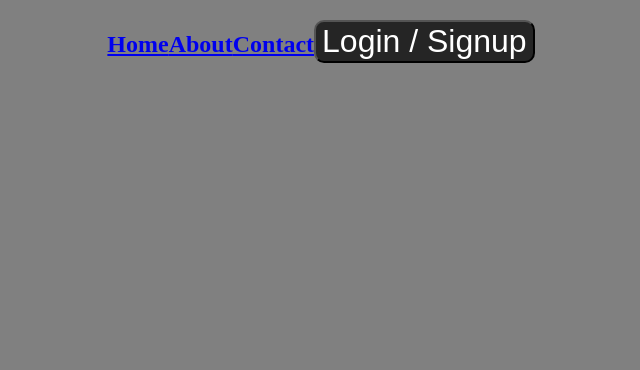
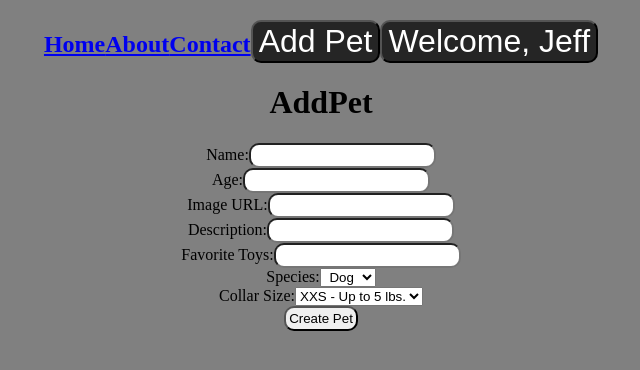
Before and after one commit to team-johnny-bravo/grace-adopter, a React app: page /addpet in a window 1280 px wide. Shown: the top 370 px of the page, without its empty margins (319-959 px from the left). Built offline with nearby package versions, Linux system fonts and the light colour scheme.

Commit message:
Create add pet page

```diff
--- a/src/App.js
+++ b/src/App.js
@@ -5,6 +5,7 @@ import SinglePetPage from "./components/SinglePetPage.jsx";
 import NavBar from "./components/NavBar.jsx"
 import Login from "./components/Login.jsx";
 import Signup from "./components/Signup.jsx";
+import AddPet from "./components/AddPet.jsx";
 import { Routes, Route, Link } from "react-router-dom";
 
 
@@ -18,6 +19,7 @@ function App() {
         <Route index element={<Home />} />
         <Route path="/login" element={<Login />} />
         <Route path="/signup" element={<Signup />} />
+        <Route path="/addpet" element={<AddPet />} />
         <Route path="/pet/:petId" element={<SinglePetPage />} />
       </Routes>
     </>
--- /dev/null
+++ b/src/components/AddPet.jsx
@@ -0,0 +1,84 @@
+import React from 'react'
+// import { useDispatch } from 'react-redux';
+import { useState } from 'react';
+import { useNavigate } from 'react-router-dom';
+
+const AddPet = () => {
+    // const dispatch = useDispatch();
+    const navigate = useNavigate();
+
+    let [form, setForm] = useState({
+        name: '',
+        age: '',
+        imgUrl:'',
+        description: '',
+        favoriteToys: '',
+        species: '',
+        collarSize: '',
+        Status: '',
+        })
+
+    const handleChange = (prop) => (e) => {
+        setForm({
+            ...form,
+            [prop]: +e.target.value,
+        });
+    };
+
+  return (
+    <div className='signupPage'>
+        <h1>AddPet</h1>
+        <form >
+            <label htmlFor="name">Name:</label>
+            <input
+                name="name"
+                value={form.name || ""}
+                onChange={handleChange}
+            /> <br/>
+            <label htmlFor="age">Age:</label>
+            <input
+                name="age"
+                value={form.age || ""}
+                onChange={handleChange}
+            /> <br/>
+            <label htmlFor="imgUrl">Image URL:</label>
+            <input
+                name="imgUrl"
+                value={form.imgUrl || ""}
+                onChange={handleChange}
+            /> <br/>
+            <label htmlFor="description">Description:</label>
+            <input
+                name="description"
+                value={form.description || ""}
+                onChange={handleChange}
+            /> <br/>
+            <label htmlFor="favoriteToys">Favorite Toys:</label>
+            <input
+                name="favoriteToys"
+                value={form.favoriteToys || ""}
+                onChange={handleChange}
+            /> <br/>
+            <label htmlFor="species">Species:</label>
+            <select name="species" id={form.species}>
+                <option value="dog">Dog</option>
+                <option value="cat">Cat</option>
+                <option value="bird">Bird</option>
+                <option value="other">Other</option>
+            </select><br/>
+            <label htmlFor="collarSize">Collar Size:</label>
+            <select name="collarSize" id={form.collarSize}>
+                <option value="xxs">XXS - Up to 5 lbs.</option>
+                <option value="xs">XS - 5-10 lbs.</option>
+                <option value="s">S - 10-25 lbs.</option>
+                <option value="m">M - Up to 55 lbs.</option>
+                <option value="l">L - Up to 75 lbs.</option>
+                <option value="xl">XL - 75+ lbs.</option>
+            </select><br/>
+            <input type="submit" value={"Create Pet"} />
+        </form>
+    </div>
+  )
+}
+
+export default AddPet
--- a/src/components/NavBar.jsx
+++ b/src/components/NavBar.jsx
@@ -6,8 +6,8 @@ import { useNavigate } from 'react-router-dom';
 const NavBar = () => {
     const navigate =useNavigate()
     const user={
-        name: "",
-        isAdmin: false
+        name: "Jeff",
+        isAdmin: true
     };
 
 
@@ -18,7 +18,7 @@ const NavBar = () => {
             <a href="/home">Home</a>
             <a href="/about">About</a>
             <a href="/contact">Contact</a>
-            {user.isAdmin ? <button>Add Pet</button> : null}
+            {user.isAdmin ? <button onClick={()=>navigate('/addpet')}>Add Pet</button> : null}
             {user.name ? <button>Welcome, {user.name}</button> : <button onClick={()=>navigate('/login')}>Login / Signup</button>}
         </h2>
     </div>
```
